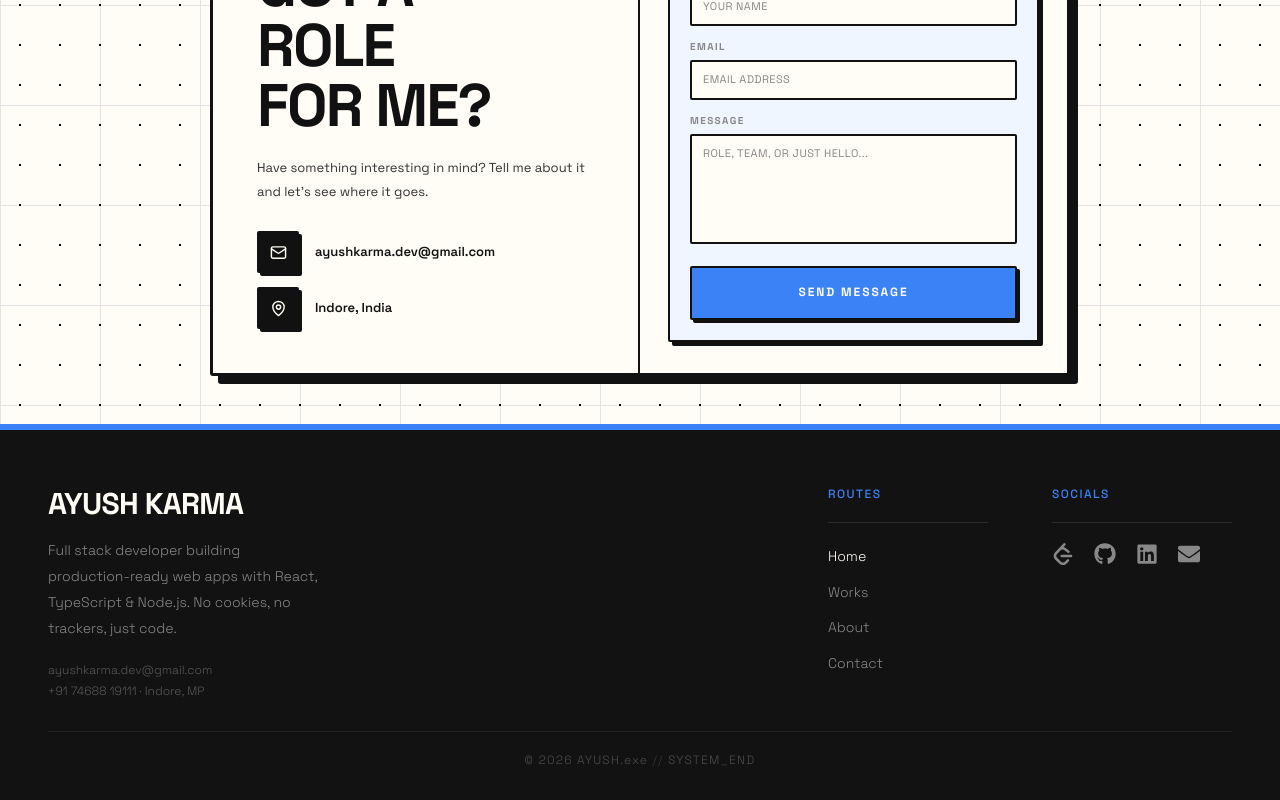
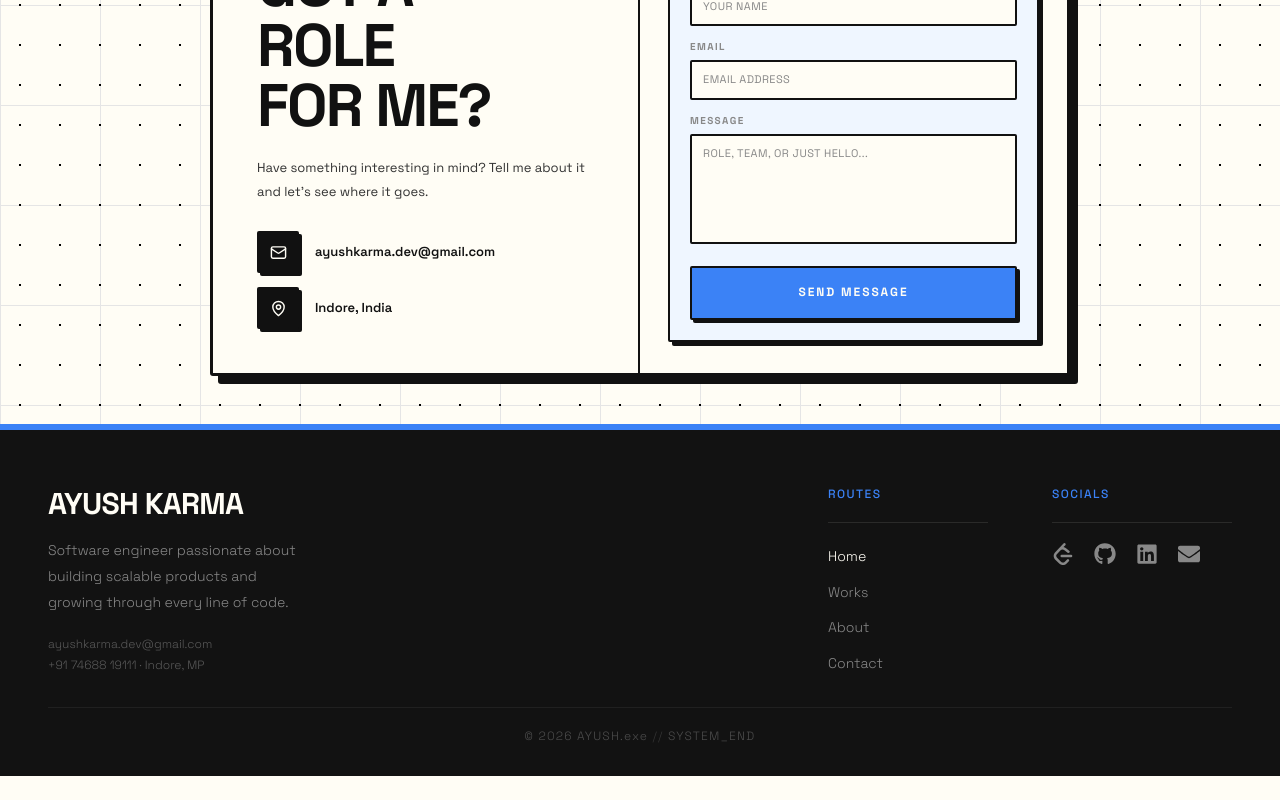
Before and after one commit to iamayushkarma/portfolio, a React (Vite) app: page / in a window 1280 px wide. Shown: the part 5495-6295 px from the top of the page. After the commit the page ends 6271 px from the top, so only its background shows below. Built offline with nearby package versions, Linux system fonts and the light colour scheme; no server answers.

Commit message:
refactor: update footer line

```diff
--- a/src/components/layout/Footer.tsx
+++ b/src/components/layout/Footer.tsx
@@ -18,13 +18,11 @@ const Footer = () => {
             AYUSH KARMA
           </h2>
           <p className="text-sm text-muted leading-[1.85] max-w-xs font-light">
-            Full stack developer building
+            Software engineer passionate about
             <br />
-            production-ready web apps with React,
+            building scalable products and
             <br />
-            TypeScript & Node.js. No cookies, no
-            <br />
-            trackers, just code.
+            growing through every line of code.
           </p>
           <div className="mt-5 space-y-[5px]">
             <p className="text-xs text-muted/60 font-light">
```
